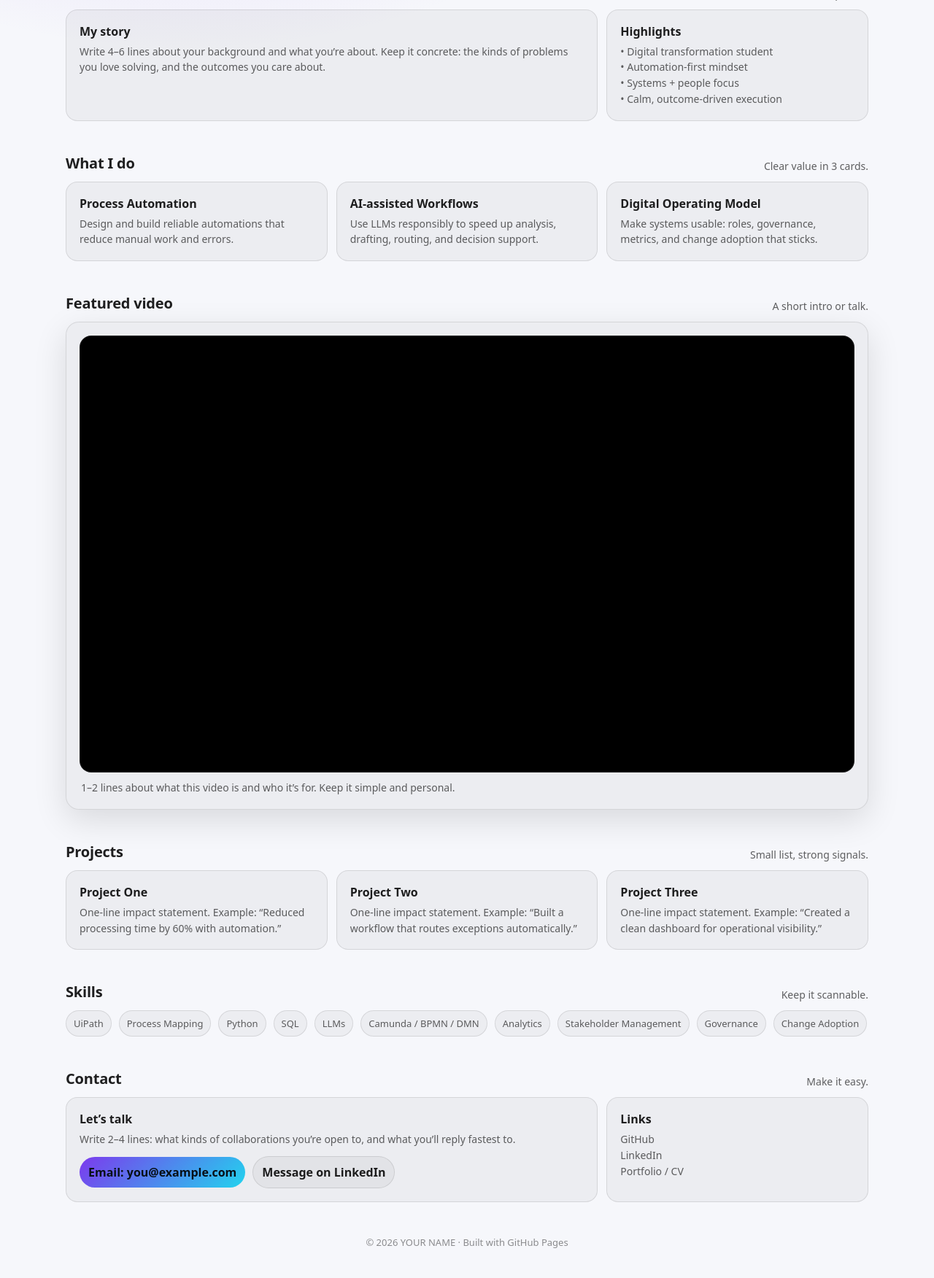
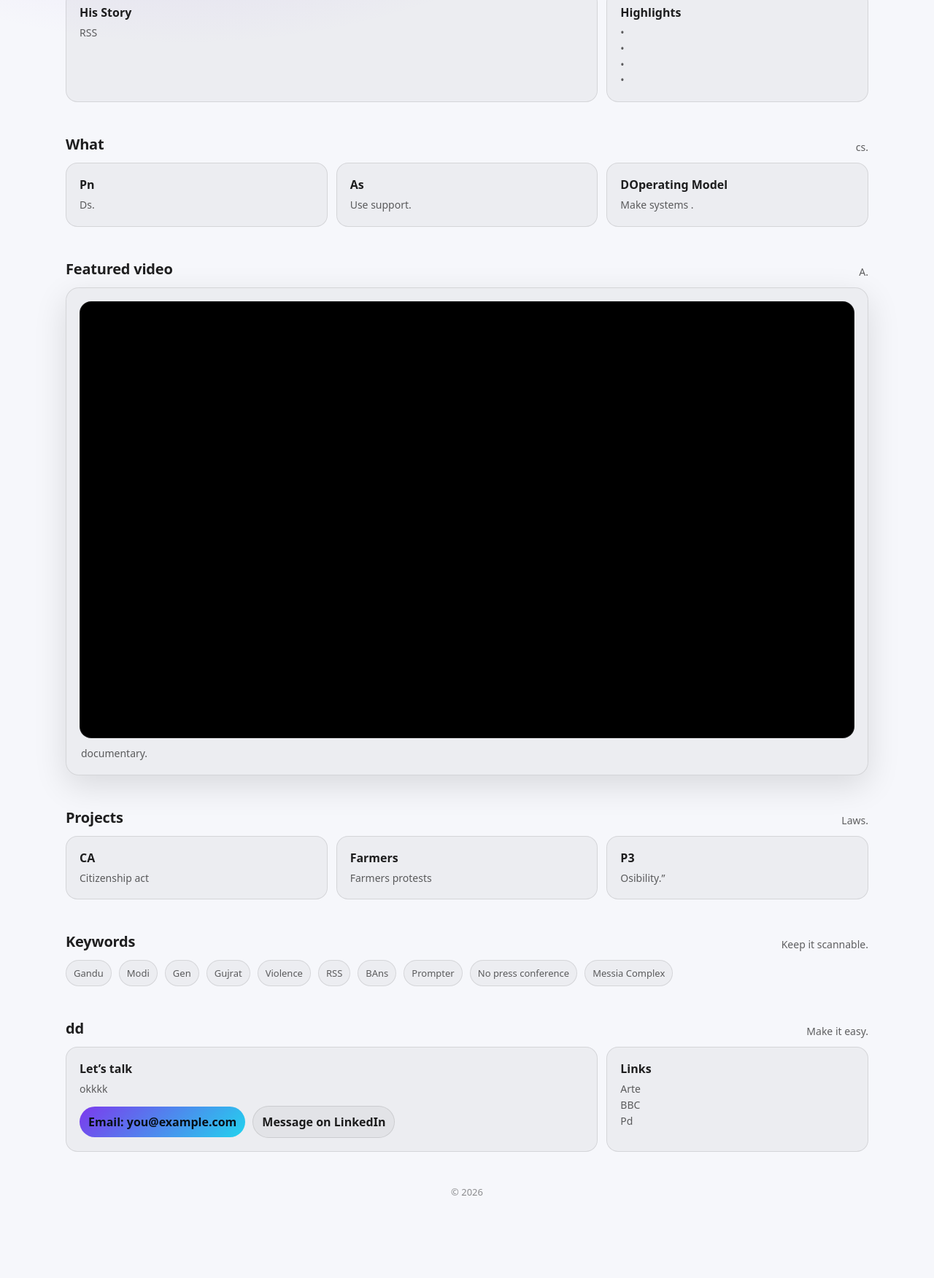
Before and after one commit to PunjabiStack/Gandu, a plain HTML site: page index.html in a window 1280 px wide. Shown: the part 652-2404 px from the top of the page at 73% size. After the commit the page ends 2335 px from the top, so only its background shows below. Drawn offline with Linux system fonts and the light colour scheme.

Commit message:
Update index.html

```diff
--- a/index.html
+++ b/index.html
@@ -3,7 +3,7 @@
 <head>
   <meta charset="utf-8" />
   <meta name="viewport" content="width=device-width,initial-scale=1" />
-  <title>Narendra Modi — Criminal</title>
+  <title>Narendra Modi — Gandu</title>
   <meta name="description" content="Biography page for YOUR NAME — YOUR TAGLINE." />
 
   <style>
@@ -395,7 +395,7 @@
           <div class="mini">
             <h3>Signature</h3>
             <p class="muted" style="margin:0; line-height:1.6">
-              A personal line (optional): “Chardi kala, clean systems.” / “Less noise, more outcomes.”
+              bb
             </p>
           </div>
         </aside>
@@ -406,47 +406,46 @@
     <section id="about">
       <div class="section-title">
         <h2>About</h2>
-        <p>Short, human, specific.</p>
+        <p>S.</p>
       </div>
 
       <div class="grid-3">
         <div class="item" style="grid-column: span 2;">
-          <h3>My story</h3>
+          <h3>His Story</h3>
           <p>
-            Write 4–6 lines about your background and what you’re about.
-            Keep it concrete: the kinds of problems you love solving, and the outcomes you care about.
+            RSS
           </p>
         </div>
 
         <div class="item">
           <h3>Highlights</h3>
-          <p>• Digital transformation student<br/>
-             • Automation-first mindset<br/>
-             • Systems + people focus<br/>
-             • Calm, outcome-driven execution</p>
+          <p>• <br/>
+             • <br/>
+             • <br/>
+             • </p>
         </div>
       </div>
     </section>
 
-    <!-- WHAT I DO -->
+    <!-- WHAT HE DO -->
     <section id="work">
       <div class="section-title">
-        <h2>What I do</h2>
-        <p>Clear value in 3 cards.</p>
+        <h2>What </h2>
+        <p> cs.</p>
       </div>
 
       <div class="grid-3">
         <div class="item">
-          <h3>Process Automation</h3>
-          <p>Design and build reliable automations that reduce manual work and errors.</p>
+          <h3>Pn</h3>
+          <p>Ds.</p>
         </div>
         <div class="item">
-          <h3>AI-assisted Workflows</h3>
-          <p>Use LLMs responsibly to speed up analysis, drafting, routing, and decision support.</p>
+          <h3>As</h3>
+          <p>Use support.</p>
         </div>
         <div class="item">
-          <h3>Digital Operating Model</h3>
-          <p>Make systems usable: roles, governance, metrics, and change adoption that sticks.</p>
+          <h3>DOperating Model</h3>
+          <p>Make systems .</p>
         </div>
       </div>
     </section>
@@ -455,7 +454,7 @@
     <section id="video">
       <div class="section-title">
         <h2>Featured video</h2>
-        <p>A short intro or talk.</p>
+        <p>A.</p>
       </div>
 
       <div class="video-wrap">
@@ -475,7 +474,7 @@
         </div>
 
         <p class="caption">
-          1–2 lines about what this video is and who it’s for. Keep it simple and personal.
+          documentary.
         </p>
       </div>
     </section>
@@ -484,21 +483,21 @@
     <section id="projects">
       <div class="section-title">
         <h2>Projects</h2>
-        <p>Small list, strong signals.</p>
+        <p>Laws.</p>
       </div>
 
       <div class="grid-3">
         <a class="item" href="#" target="_blank" rel="noopener">
-          <h3>Project One</h3>
-          <p>One-line impact statement. Example: “Reduced processing time by 60% with automation.”</p>
+          <h3>CA</h3>
+          <p>Citizenship act</p>
         </a>
         <a class="item" href="#" target="_blank" rel="noopener">
-          <h3>Project Two</h3>
-          <p>One-line impact statement. Example: “Built a workflow that routes exceptions automatically.”</p>
+          <h3>Farmers</h3>
+          <p>Farmers protests</p>
         </a>
         <a class="item" href="#" target="_blank" rel="noopener">
-          <h3>Project Three</h3>
-          <p>One-line impact statement. Example: “Created a clean dashboard for operational visibility.”</p>
+          <h3>P3</h3>
+          <p>Osibility.”</p>
         </a>
       </div>
     </section>
@@ -506,28 +505,28 @@
     <!-- SKILLS -->
     <section id="skills">
       <div class="section-title">
-        <h2>Skills</h2>
+        <h2>Keywords</h2>
         <p>Keep it scannable.</p>
       </div>
 
       <div class="skills">
-        <span class="pill">UiPath</span>
-        <span class="pill">Process Mapping</span>
-        <span class="pill">Python</span>
-        <span class="pill">SQL</span>
-        <span class="pill">LLMs</span>
-        <span class="pill">Camunda / BPMN / DMN</span>
-        <span class="pill">Analytics</span>
-        <span class="pill">Stakeholder Management</span>
-        <span class="pill">Governance</span>
-        <span class="pill">Change Adoption</span>
+        <span class="pill">Gandu</span>
+        <span class="pill">Modi</span>
+        <span class="pill">Gen</span>
+        <span class="pill">Gujrat</span>
+        <span class="pill">Violence</span>
+        <span class="pill">RSS</span>
+        <span class="pill">BAns</span>
+        <span class="pill">Prompter</span>
+        <span class="pill">No press conference</span>
+        <span class="pill">Messia Complex</span>
       </div>
     </section>
 
     <!-- CONTACT -->
     <section id="contact">
       <div class="section-title">
-        <h2>Contact</h2>
+        <h2>dd</h2>
         <p>Make it easy.</p>
       </div>
 
@@ -535,7 +534,7 @@
         <div class="item" style="grid-column: span 2;">
           <h3>Let’s talk</h3>
           <p>
-            Write 2–4 lines: what kinds of collaborations you’re open to, and what you’ll reply fastest to.
+            okkkk
           </p>
           <div class="row" style="margin-top:12px">
             <a class="btn primary" href="mailto:you@example.com">Email: you@example.com</a>
@@ -546,16 +545,16 @@
         <div class="item">
           <h3>Links</h3>
           <p>
-            <a href="https://github.com/YOURUSERNAME" target="_blank" rel="noopener">GitHub</a><br/>
-            <a href="https://www.linkedin.com/in/YOURPROFILE" target="_blank" rel="noopener">LinkedIn</a><br/>
-            <a href="#" target="_blank" rel="noopener">Portfolio / CV</a>
+            <a href="#" target="_blank" rel="noopener">Arte</a><br/>
+            <a href="#" target="_blank" rel="noopener">BBC</a><br/>
+            <a href="#" target="_blank" rel="noopener">Pd</a>
           </p>
         </div>
       </div>
     </section>
 
     <footer>
-      © <span id="year"></span> YOUR NAME · Built with GitHub Pages
+      © <span id="year"></span>
     </footer>
   </main>
 
```
